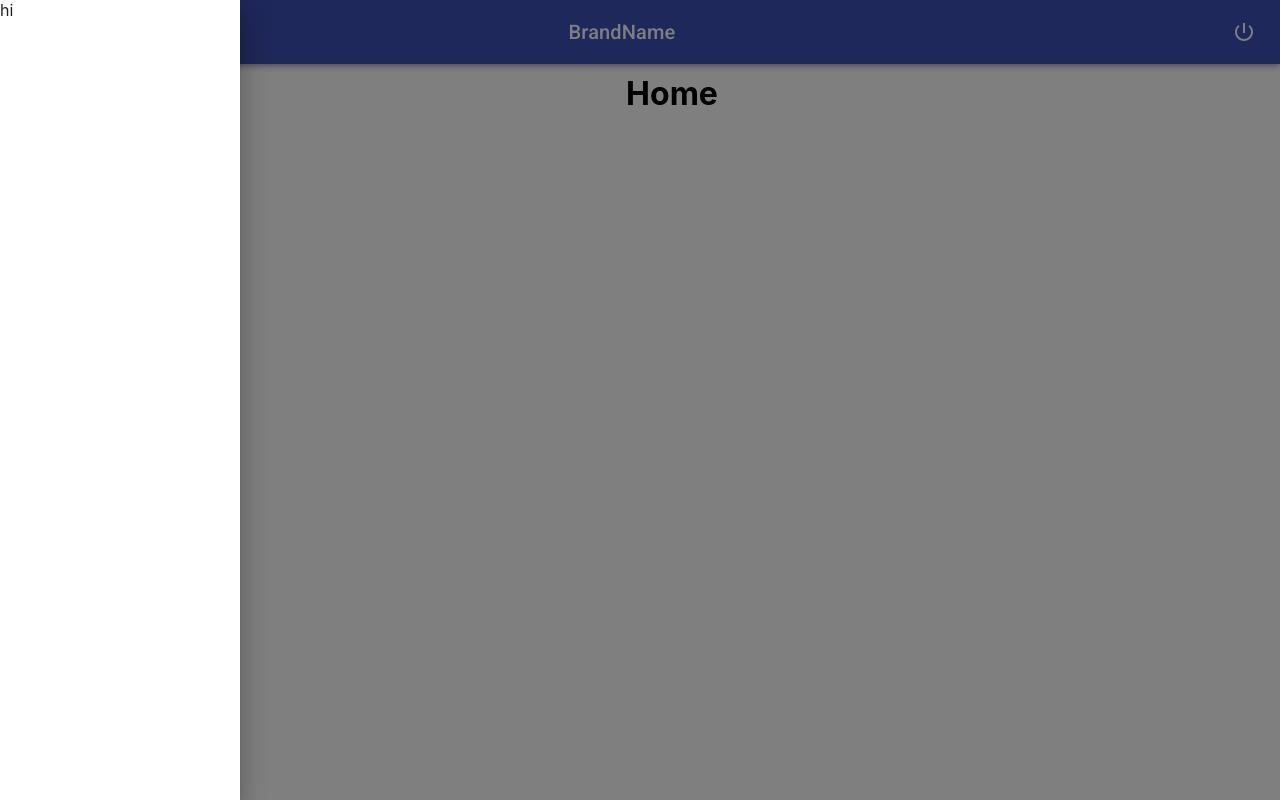
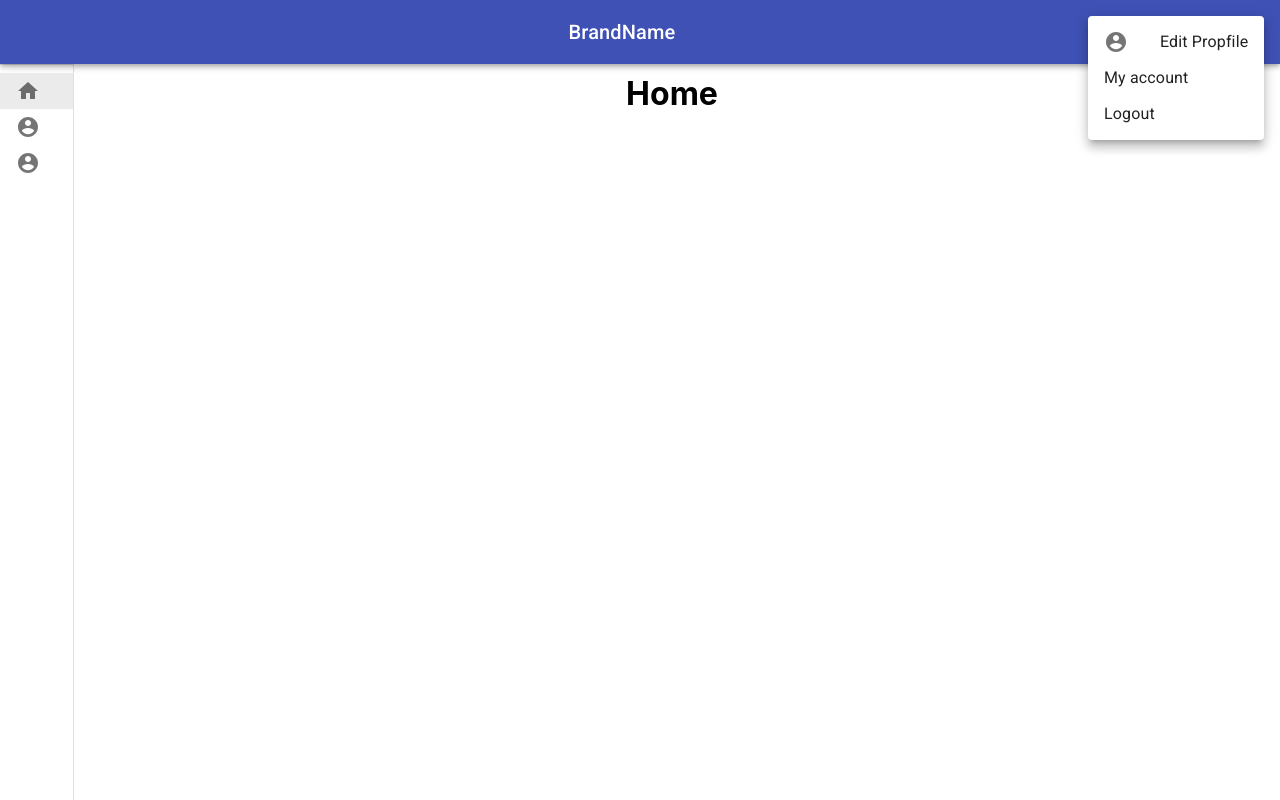
Before and after one commit to Nagarajnaidu921/react-dashboard-template, a React (Create React App) app: page / in a window 1280 px wide. Both pictures are taken after a click on the button "open drawer". Built offline with nearby package versions, Linux system fonts and the light colour scheme.

Commit message:
added menu option

```diff
--- a/src/components/SideNav/PermanentSideNav/index.js
+++ b/src/components/SideNav/PermanentSideNav/index.js
@@ -27,6 +27,11 @@ const routes = [
         text: 'Users',
         icon: (<AccountCircle />),
         path: '/users'
+    },
+    {
+        text: 'Profile',
+        icon: (<AccountCircle />),
+        path: '/profile'
     },
 
 ]
--- a/src/components/TopNavbar/index.js
+++ b/src/components/TopNavbar/index.js
@@ -6,8 +6,8 @@ import Toolbar from '@material-ui/core/Toolbar';
 import Typography from '@material-ui/core/Typography';
 import IconButton from '@material-ui/core/IconButton';
 import MenuIcon from '@material-ui/icons/Menu';
-import { PowerSettingsNew } from '@material-ui/icons';
-
+import { AccountCircle, PowerSettingsNew } from '@material-ui/icons';
+import { Menu, MenuItem, MenuList, ListItemIcon } from '@material-ui/core'
 import { Hidden } from '@material-ui/core';
 
 const drawerWidth = 240;
@@ -37,9 +37,26 @@ const useStyles = makeStyles(theme => ({
         }),
     },
 
-}))
+}));
+
+// const profileMenu = (props) => {
+
+//     return ();
+// }
 
 const TopNavbar = (props) => {
+
+    const [anchorEl, setAnchorEl] = React.useState(null);
+
+    function openMenu(event) {
+      setAnchorEl(event.currentTarget);
+    }
+
+    function closeMenu() {
+      setAnchorEl(null);
+    }
+
+
     const classes = useStyles();
     // const theme = useTheme();
     return (
@@ -71,14 +88,33 @@ const TopNavbar = (props) => {
                             color="inherit"
                             edge="end"
                             aria-label="open drawer"
-                            onClick={props.menuOnClick}
+                            aria-controls="simple-menu"
+                            aria-haspopup="true"
+                            onClick={openMenu}
                         >
 
-                            <PowerSettingsNew />
+                            <AccountCircle />
 
                         </IconButton>
                     </Hidden>
+
+                    <Menu
+                        id="simple-menu"
+                        anchorEl={anchorEl}
+                        keepMounted
+                        open={Boolean(anchorEl)}
+                        onClose={closeMenu}
+                    >
+
+                        <MenuItem onClick={closeMenu}>
+                            <ListItemIcon><AccountCircle /></ListItemIcon>
+                            <Typography>Edit Propfile</Typography>
+                        </MenuItem>
+                        <MenuItem onClick={closeMenu}>My account</MenuItem>
+                        <MenuItem onClick={closeMenu}>Logout</MenuItem>
+                    </Menu>
                 </Toolbar>
+
             </AppBar>
 
         </div>
```
